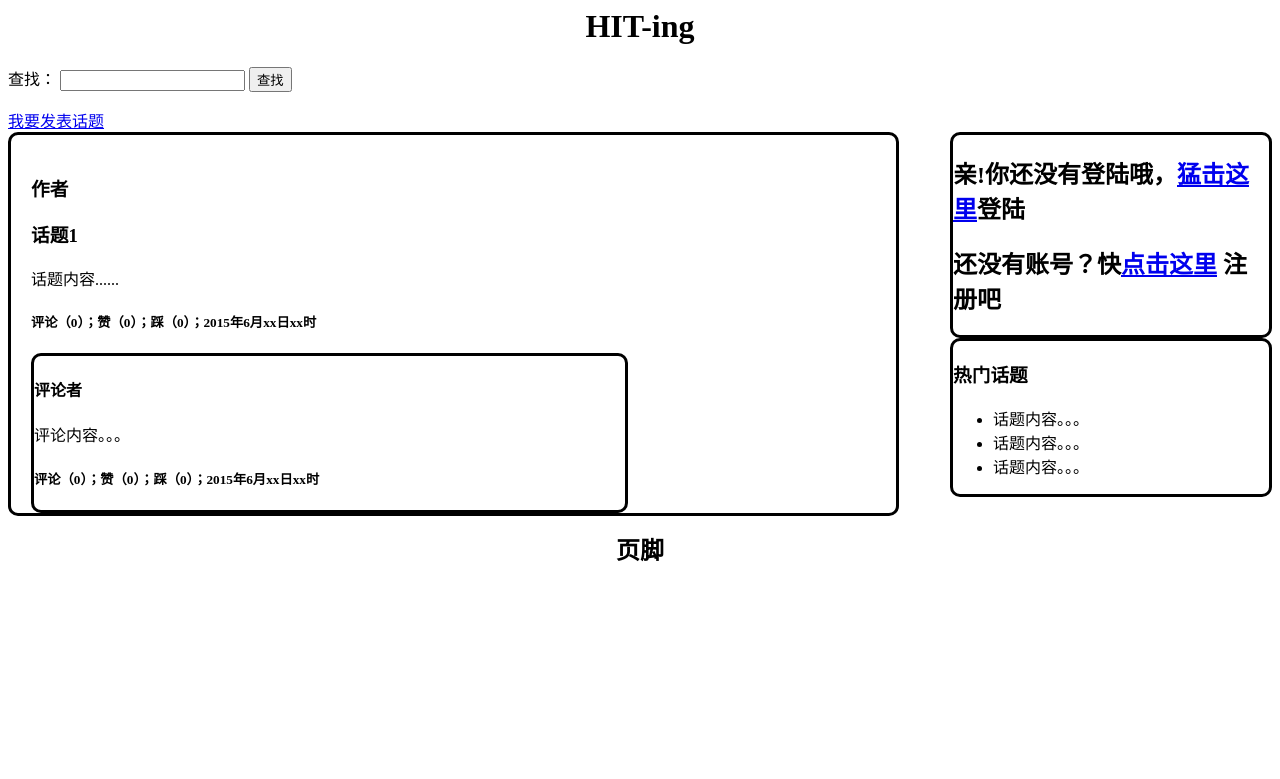
After one commit to MrTuo/HIT-ing, a Django app: page /topic/index/ in a window 1280 px wide. The commit adds this page. Shown: the top 779 px of the page. Run offline with Django 3.2, Linux system fonts and the light colour scheme; parts of the project's set-up code (start-up, migrations or seed data) failed here and were passed over.

```diff
--- /dev/null
+++ b/HITtopic/static/css/index.css
@@ -0,0 +1,34 @@
+nav {
+	display:block;
+	width:25%;
+	float:right;
+	border:solid;
+	border-radius: 10px;
+}
+section {
+
+	display:block;
+	width:70%;
+	float:left;
+	border:solid;
+	border-radius: 10px;
+}
+article {
+	display:block;
+	margin: 10px;
+	padding: 10px;
+
+}
+aside {
+	display:block;
+	width:25%;
+	float:right;
+	border:solid;
+	border-radius: 10px;
+}
+footer h2{
+	clear: both;
+	display: block;
+	text-align:center;
+	padding: 15px;
+}
--- /dev/null
+++ b/HITtopic/templates/HITtopic/index.html
@@ -0,0 +1,79 @@
+{% load staticfiles %}
+
+<html>
+<head>
+<meta http-equiv="Content-Type" content="text/html; charset=utf-8" />
+<link rel="stylesheet" href="{% static "css/index.css" %}">
+	<title>工大进行时</title>
+</head>
+<body>
+	<header>
+		<h1 align="center">HIT-ing</h1>
+
+	</header>
+	<form>
+		<label for="q">查找：</label>
+ 		<input type="text" >
+ 		<input type="submit" value="查找">
+	</form>
+	<a href="/topic/new_topic/">我要发表话题</a>
+
+	<br/>
+    <section>
+        <article>
+            <header>
+            	<h1>作者</h1>
+                <h1>话题1</h1>
+            </header>
+            <p>话题内容......</p>
+            <footer>
+                <h5>评论（0）；赞（0）；踩（0）；2015年6月xx日xx时</h5>
+            </footer>
+            <section>
+            	<h1>评论者</h1>
+            	<p>评论内容。。。</p>
+            	<footer>
+                	<h5>评论（0）；赞（0）；踩（0）；2015年6月xx日xx时</h5>
+            	</footer>
+            </section>
+        </article>
+    </section>
+
+    <nav>
+    {% if user %}
+    <h1>{{user.username}}</h1>
+    <ul>
+    <li><p>{{user.myuser.email}}</p></li>
+    <li><a href="">我的话题(888)</a></li>
+	<ul>
+		<li>话题内容。。。</li>
+		<li>话题内容。。。</li>
+		<li>话题内容。。。</li>
+	</ul>
+	<li><a href="">我的动态(888)</a></li>
+	<ul>
+		<li>评论内容。。。</li>
+		<li>评论内容。。。</li>
+		<li>评论内容。。。</li>
+	</ul>
+	</ul>
+    <h2><a href="/topic/logout">登出</a></h2>
+    {% else %}
+    <h1>亲!你还没有登陆哦，<a href="/topic/login">猛击这里</a>登陆</h1>
+    <h1>还没有账号？快<a href="/topic/register">点击这里</a> 注册吧</h1>
+    {% endif %}
+	</nav>
+
+	<aside>
+        <h3>热门话题</h3>
+        <ul>
+		<li><a>话题内容。。。<a></li>
+		<li><a>话题内容。。。<a></li>
+		<li><a>话题内容。。。<a></li>
+		</ul>
+    </aside>
+    <footer>
+        <h2>页脚</h2>
+    </footer>
+</body>
+</html>
--- a/HITtopic/urls.py
+++ b/HITtopic/urls.py
@@ -5,5 +5,6 @@ urlpatterns = [
     url(r'^register/$', views.register),
     url(r'^index/$',views.index),
     url(r'^login/$',views.login),
+    url(r'^logout/$',views.logout),
 
     ]
--- a/HITtopic/views.py
+++ b/HITtopic/views.py
@@ -2,6 +2,7 @@ from django.shortcuts import render
 from django.shortcuts import render,render_to_response
 from django.http import HttpResponse, HttpResponseRedirect
 from models import *
+from django.contrib import auth
 from django.contrib.auth.models import User
 
 # Create your views here.
@@ -27,35 +28,39 @@ def register(req):
 
 def login(req):
 	er_message=""
-	if req.session.get('name',''):
-		#return HttpResponseRedirect('/topic/index')
-		return HttpResponse('hello')
+	if req.session.get('username',''):
+		return HttpResponseRedirect('/topic/index')
 	if req.POST:
 		post=req.POST
 		logname=post["name"]
 		logpassword=post["password"]
-		if User.objects.filter(username="logname"):
+
+		if User.objects.filter(username=logname):
 			user = auth.authenticate(username = logname, password = logpassword)
 			if user is not None:
 				if user.is_active:
 					auth.login(req,user)
+					req.session['username']=logname
+					return HttpResponseRedirect('/topic/index')
 				else:
 					er_message="not active"
 			else:
 				er_message="psword error"
+
 		else :
 			er_message="not exist!"
 	return render_to_response('login.html',{'er_message':er_message})
 
-
+def logout(req):
+	auth.logout(req)
+	return HttpResponseRedirect('/topic/index')
 
 def index(req):
-	if req.session.get('name',''):
-		username=req.session['name']
-		user=MyUser.objects.filter(name=username)
-	else:
-		username=''
-	if req.POST:
-		del req.session['name']
-		return HttpResponseRedirect('/topic/register')
-	return render_to_response('index.html',{'user':username})
+	user=''
+	if req.session.get('username',''):
+		username=req.session['username']
+		try:
+			user=User.objects.get(username=username)
+		except:
+			pass
+	return render_to_response('index.html',{'user':user})
```
Also changed, not shown: HITtopic/templates/HITtopic/login.html (+5 -5 lines), HITtopic/templates/HITtopic/new-topic.html (added, +38 -0 lines), HITtopic/templates/HITtopic/register.html (+6 -6 lines), db.sqlite3, 2 other files.
